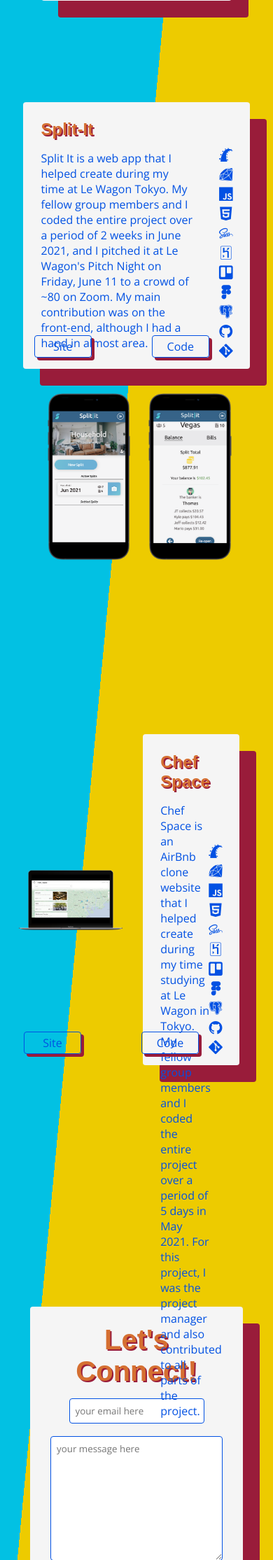
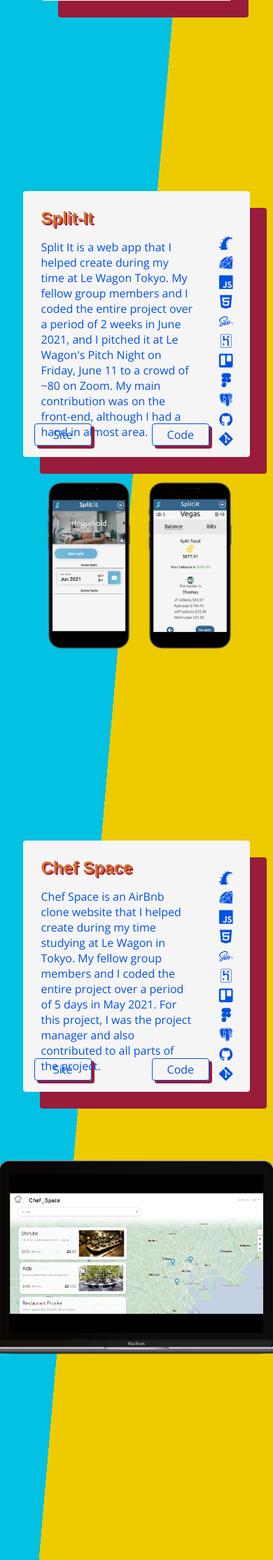
Before and after one commit to typexapex/portfolio-v3, a PHP site: page / in a window 390 px wide. Shown: the part 1632-3861 px from the top of the page at 70% size. Run offline with PHP 8.4, Linux system fonts and the light colour scheme; some libraries are stand-ins or nearby versions; some web fonts are replaced.

Commit message:
mobile is working

```diff
--- a/css/containers.css
+++ b/css/containers.css
@@ -1,4 +1,6 @@
-
+.content-wrapper {
+  overflow: hidden;
+}
 /*content container*/
 .content-container {
   display: flex;
@@ -33,10 +35,11 @@
     flex-direction: column;
     align-items: center;
     justify-content: center;
+    margin-top: 30vh;
   }
 
-  #chef-space {
-    flex-direction: column;
+  .contact-container {
+    margin-top: 30vh;
   }
 }
 
@@ -58,11 +61,7 @@
   display: flex;
   align-items: center;
   justify-content: space-between;
-  margin-top: 15vh;
-}
-
-#chef-space {
-  flex-direction: row-reverse;
+  /*margin-top: 15vh;*/
 }
 /*end project-container*/
 
@@ -74,5 +73,5 @@
   flex-direction: column;
   justify-content: center;
   align-items: center;
-  margin-top: 15vh;
+  /*margin-top: 15vh;*/
 }
--- a/css/menu.css
+++ b/css/menu.css
@@ -78,3 +78,10 @@
 .menu #check:checked ~ nav {
     clip-path: circle(100%);
 }
+
+/*small screens*/
+@media screen and (max-width: 37.5em) {
+  .menu nav ul li a {
+    font-size: 1rem;
+  }
+}
--- a/css/project-card.css
+++ b/css/project-card.css
@@ -132,5 +132,9 @@
   #code {
     right: 150%;
   }
+
+  #chef-b {
+    width: 60vh;
+  }
 }
 /*end small screens*/
--- a/index.html
+++ b/index.html
@@ -125,7 +125,7 @@
       </div> <!-- end project-container -->
 <!-- END PROJECT (SPLIT IT) -->
 <!-- BEGIN PROJECT (CHEF SPACE) -->
-      <div class="project-container" id="chef-space">
+      <div class="project-container">
         <div class="project-left">
           <div class="project-text">
             <h2>Chef Space</h2>
```
